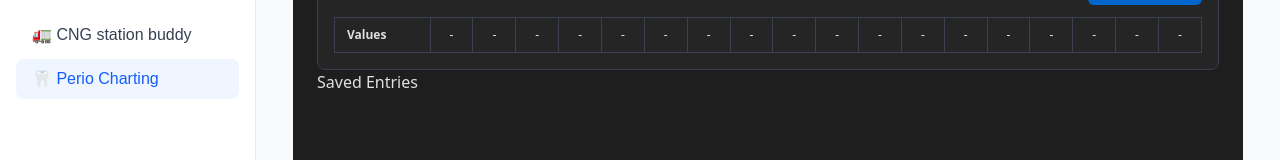
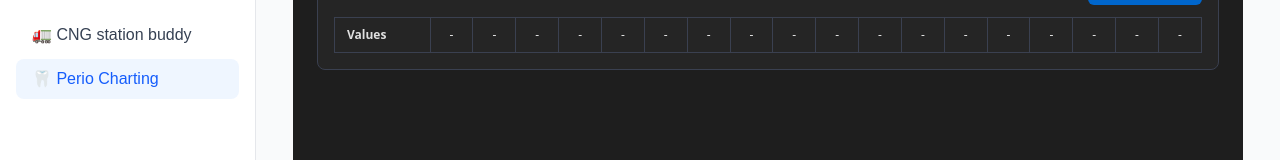
Before and after one commit to ishu9bansal/sandbox, a Next.js app: page /perio in a window 1280 px wide. Shown: the part 349-509 px from the top of the page. Built offline with nearby package versions, Linux system fonts and the light colour scheme.

Commit message:
show saved entries via separate component

```diff
--- a/src/app/perio/page.tsx
+++ b/src/app/perio/page.tsx
@@ -68,14 +68,7 @@ export default function PerioApp() {
         </button>
       </div>
       <ResultRow title="Latest Entry" values={data} />
-      {(
-        <div>
-          <h3>Saved Entries</h3>
-          {savedEntries.map((entry) => (
-            <ResultRow key={entry.label} title={entry.label} values={entry.values} />
-          ))}
-        </div>
-      )}
+      <ResultSection savedEntries={savedEntries} />
     </div>
   );
 }
@@ -99,3 +92,12 @@ function ResultRow({ title, values }: { title: string; values: string[] }) {
     />
   );
 }
+
+function ResultSection({ savedEntries }: { savedEntries: { label: string, values: string[]}[] }) {
+  if (savedEntries.length === 0) {
+    return null;
+  }
+  return (
+    null  // TODO: complete this component to show saved entries
+  );
+}
```
